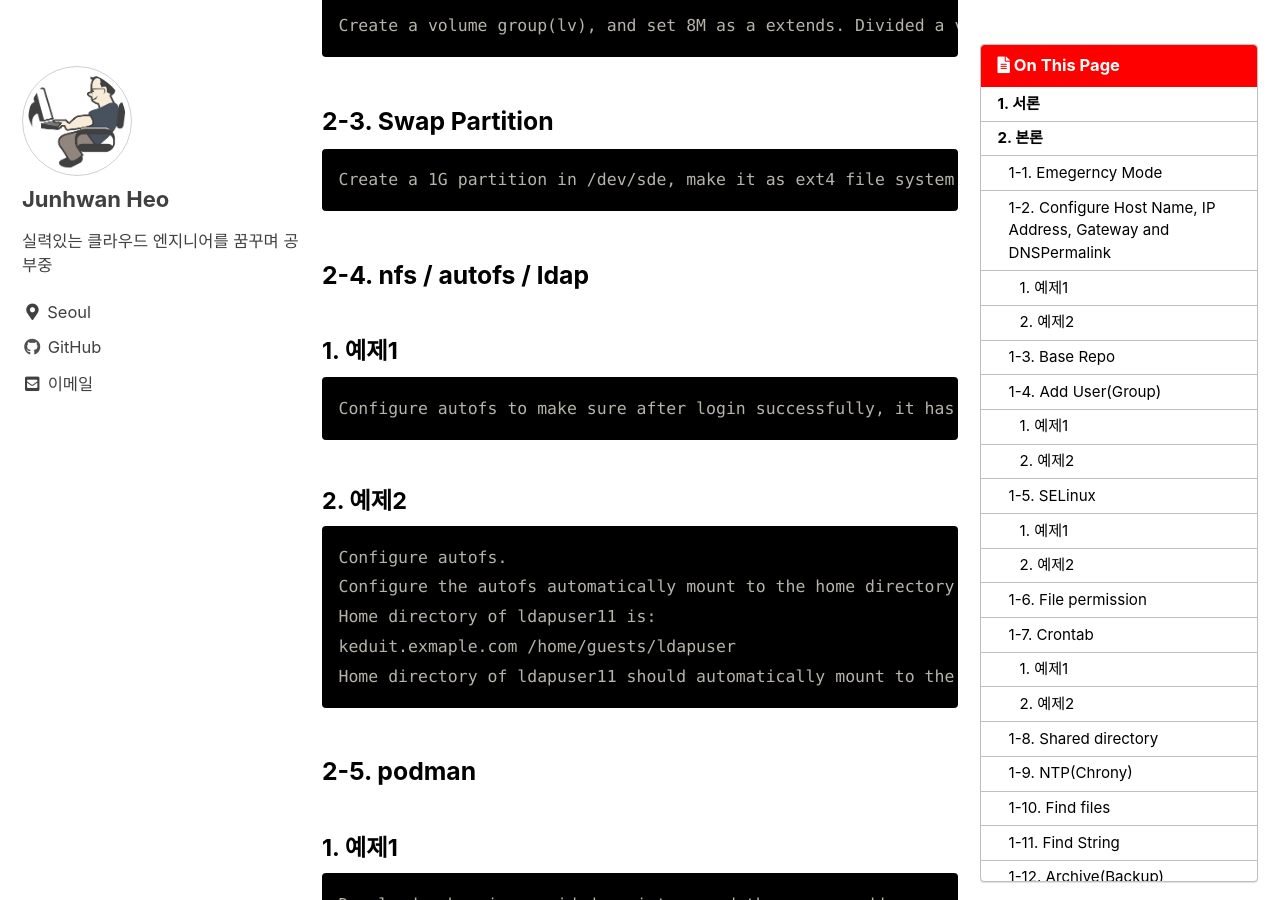
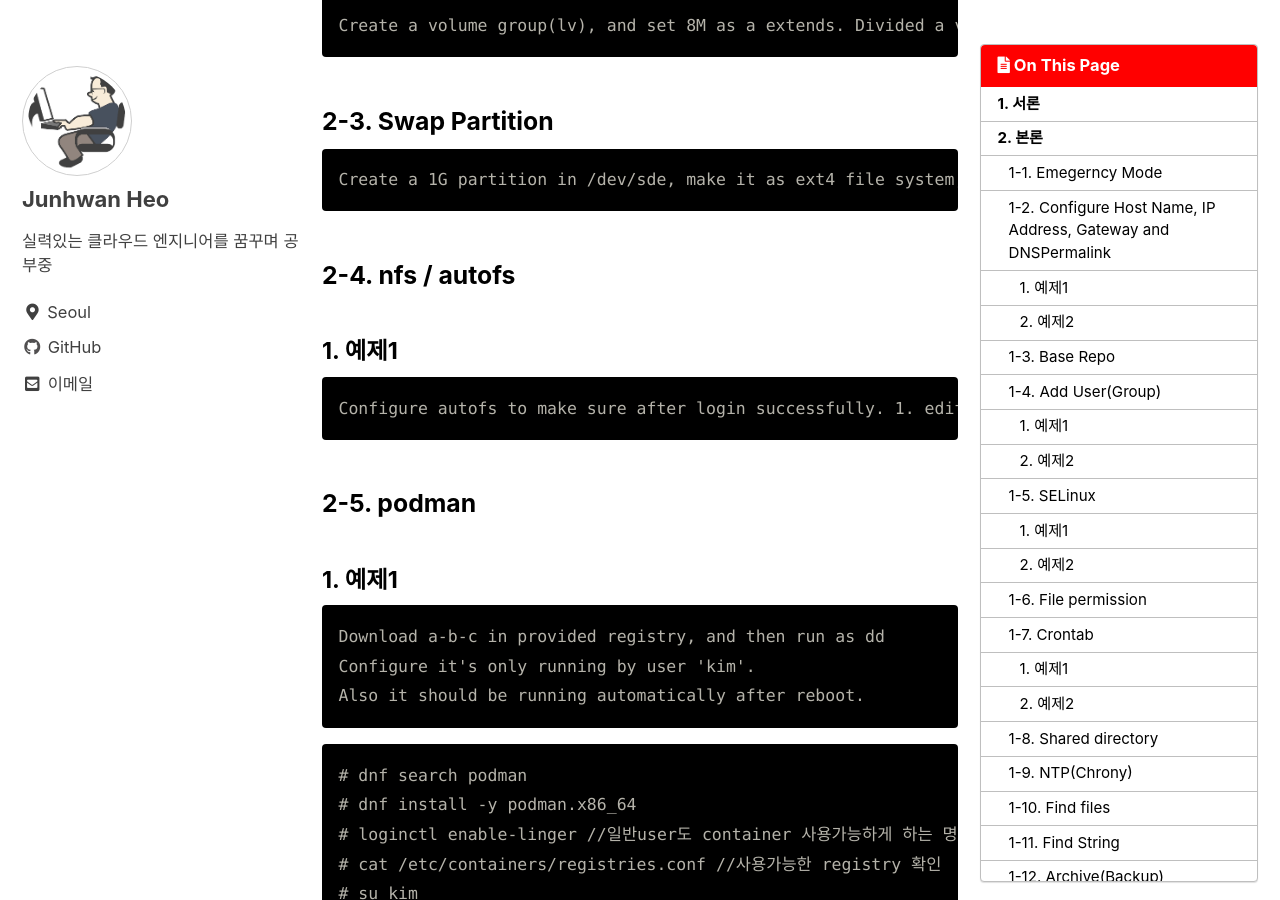
Before and after one commit to holeman4110/holeman4110.github.io, a Jekyll site: the page built from _posts/2023-02-19-rhcsa4.md, in a window 1280 px wide and 900 px high, scrolled down 4913 px. Built offline with Jekyll 4.4.1, drawn with Linux system fonts in a browser that asks for light colours; cached includes are drawn as plain includes; a script bundle is joined from its source files by our own code; comment, search, counter and statistics services are not loaded.

Commit message:
Update 2023-02-19-rhcsa4.md

````diff
--- a/_posts/2023-02-19-rhcsa4.md
+++ b/_posts/2023-02-19-rhcsa4.md
@@ -192,22 +192,12 @@ Create a volume group(lv), and set 8M as a extends. Divided a volume group conta
 Create a 1G partition in /dev/sde, make it as ext4 file system, mounted automatically under /dev/sde and which take effect automatically at boot-start. Use fdisk for making swapfile.
 ```
 
-### 2-4. nfs / autofs / ldap
+### 2-4. nfs / autofs
 
 #### 1. 예제1
 
 ```
-Configure autofs to make sure after login successfully, it has the home directory autofs, which is shared as /rhome/ldapuser11 at the ip: xxx.xxx.xxx.xxx. and it also requires that, other ldap users can use the home directory normally.
-```
-
-#### 2. 예제2
-
-```
-Configure autofs.
-Configure the autofs automatically mount to the home directory of LDAP, as required: keduit.example.com use NFS to share the home to your system. This file system contains a pre configured home directory of user ldapuser11.
-Home directory of ldapuser11 is:
-keduit.exmaple.com /home/guests/ldapuser
-Home directory of ldapuser11 should automatically mount to the ldapuser11 of the local /home/guests Home directory's write permissions must be available for users ldapuser1's password is password
+Configure autofs to make sure after login successfully. 1. edit /etc/fstab 2. via autofs. Try both ways.
 ```
 
 ### 2-5. podman
````
